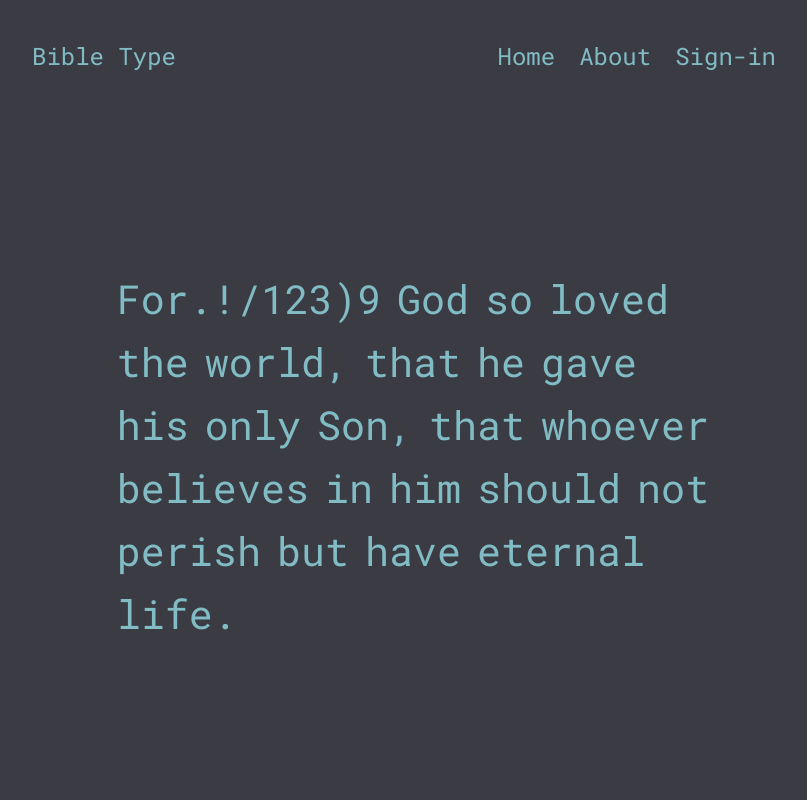
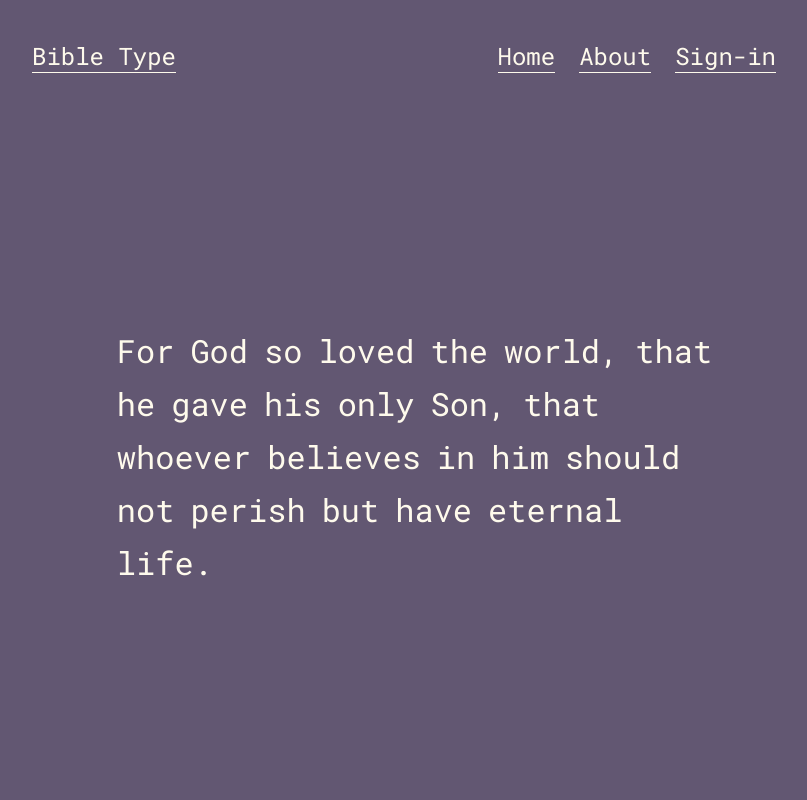
Before and after one commit to spak9/Bible-Type, a Django app: page /type/ in a window 1280 px wide. Shown: the whole page, without its empty margins (224-1031 px from the left). Run offline with Django 3.2, Linux system fonts and the light colour scheme; some libraries are stand-ins or nearby versions.

Commit message:
fixed basic keydown functionality

```diff
--- a/typing_system/static/typing_system/base.js
+++ b/typing_system/static/typing_system/base.js
@@ -1,5 +1,5 @@
 let type_area = document.querySelector(".type-area");
-let verse = "For.!/123)9 God so loved the world, that he gave his only Son, that whoever believes in him should not perish but have eternal life.";
+let verse = "For God so loved the world, that he gave his only Son, that whoever believes in him should not perish but have eternal life.";
 let verse_words = []; // array of string; the 'verse' tokenized
 let words = []; // array of HTML Span objects
 let cursor = document.getElementById("cursor"); // the text cursor
@@ -74,65 +74,90 @@ $(document).ready(function() {
             // if 'Shift', just ignore
             if (e.key === "Shift") return;
         }
-        // The 2nd sequential key, or 1st without 'Shift'
 
-        // case 1. correct input
-        if (e.key === arrayOfLetters[j].innerHTML) {
-            // edge case for iterating to the next word
-            if ((words[i].childElementCount - 1) === j) {
-                arrayOfLetters[j].classList.add("correct-letter");
-                arrayOfLetters[j].classList.remove("curr-letter");
-                // update the word
-                i++;
-                j = 0;
-                arrayOfLetters = words[i].children;
+        // case 3. space; iterate to next word
+        if (e.key === " ") {
+            // special cases: when curr-letter-right is on.
+            // j will always be 1 ahead of last usable letter
+            if (j >= verse_words[i].length) {
+                j--;
+            }
+            arrayOfLetters[j].classList.remove("curr-letter", "curr-letter-right");
+            i++;
+            j = 0;
+            arrayOfLetters = words[i].children;
+            arrayOfLetters[j].classList.add("curr-letter");
+        }
+        // case 2. backspace; go back to prior letter, if applicable
+        else if (e.key === "Backspace") {
+            // special cases for appended letters
+
+            // for last letter
+            if (j === verse_words[i].length) {
+                j--;
+                arrayOfLetters[j].classList = "";
                 arrayOfLetters[j].classList.add("curr-letter");
                 return;
             }
-            arrayOfLetters[j].classList.add("correct-letter");
-            arrayOfLetters[j].classList.remove("curr-letter");
-            j++;
-            arrayOfLetters[j].classList.add("curr-letter");
-        }
-        // case 2. backspace
-        else if (e.key === "Backspace") {
-            // edge case when 1st letter is curr-letter, then
-            // then go back to the previous word if possible
-            if (j === 0) {
-                // go back to prior word
-                if (i > 0) {
-                    arrayOfLetters[j].classList.remove("curr-letter");
-                    i--;
-                    j = words[i].childElementCount - 1;
-                    arrayOfLetters = words[i].children;
-                    arrayOfLetters[j].classList.remove("correct-letter");
-                    arrayOfLetters[j].classList.add("curr-letter");
-                    return;
-                }
-                else return;
+            // for appended letters
+            else if (j > verse_words[i].length) {
+                j--;
+                arrayOfLetters[j].remove();
+                arrayOfLetters[j-1].classList.add("curr-letter-right");
+                return;
             }
-            arrayOfLetters[j].classList.remove("curr-letter");
+            // for j == 0, don't disappear!
+            else if (j === 0) return;
             arrayOfLetters[j].classList = "";
             j--;
             arrayOfLetters[j].classList = "";
             arrayOfLetters[j].classList.add("curr-letter");
+            return;
         }
-        // case 3. incorrect case
-        else {
-            // edge case for iterating to the next word
-            if ((words[i].childElementCount - 1) === j) {
-                arrayOfLetters[j].classList.add("incorrect-letter");
-                arrayOfLetters[j].classList.remove("curr-letter");
-                // update the word
-                i++;
-                j = 0;
-                arrayOfLetters = words[i].children;
-                arrayOfLetters[j].classList.add("curr-letter");
+
+        // case 0. Need to append extra letters
+
+        // User reaches end of word, that is
+        // j >= words[i].length(), then move cursor to right-side
+        else if (j >= verse_words[i].length) {
+            // Common case: appending words
+            arrayOfLetters[j-1].classList.remove("curr-letter-right");
+            let letter = document.createElement("span");
+            letter.classList.add("letter")
+            letter.classList.add("curr-letter-right");
+            letter.classList.add("extra-letter");
+            letter.innerHTML = e.key;
+            words[i].appendChild(letter);
+            j++;
+            return;
+
+        }
+
+        // case 1. correct input
+        else if (e.key === arrayOfLetters[j].innerHTML) {
+            arrayOfLetters[j].classList.add("correct-letter");
+            arrayOfLetters[j].classList.remove("curr-letter");
+            j++;
+            // ONLY FOR LAST LETTER, not appending
+            if (j >= verse_words[i].length) {
+                // Uncommon case: user reaches the end of the word
+                arrayOfLetters[j-1].classList.add("curr-letter-right");
                 return;
             }
+            arrayOfLetters[j].classList.add("curr-letter");
+
+        }
+        // case 4. incorrect case
+        else {
             arrayOfLetters[j].classList.add("incorrect-letter");
             arrayOfLetters[j].classList.remove("curr-letter");
             j++;
+            // ONLY FOR LAST LETTER, not appending
+            if (j >= verse_words[i].length) {
+                // Uncommon case: user reaches the end of the word
+                arrayOfLetters[j-1].classList.add("curr-letter-right");
+                return;
+            }
             arrayOfLetters[j].classList.add("curr-letter");
         }
 
--- a/typing_system/static/typing_system/styles.css
+++ b/typing_system/static/typing_system/styles.css
@@ -1,3 +1,11 @@
+/* CSS Variables */
+:root {
+    --background-color: #625772;
+    --text-color: #fefaec;
+    --correct-color:#a9eee6;
+    --incorrect-color:#f38181;
+    --appended-color:#ef4f4f;
+}
 /* General */
 * {
     margin: 0;
@@ -6,8 +14,8 @@
 }
 body {
     font-family: 'Roboto Mono', monospace;
-    background-color: #3B3B43;
-    color: #81BCC5;
+    background-color: var(--background-color);
+    color: var(--text-color);
 }
 /* Main Content */
 .flex-container {
@@ -26,21 +34,21 @@ body {
 }
 .navbar a {
     text-decoration:none;
-    border-bottom:1px solid transparent;
+    border-bottom:1px solid var(--text-color);
     transition: border-bottom ease-in-out .25s;
 }
 .navbar a:hover {
-    border-color:#81BCC5;
+    border-color:transparent;
 }
 .link {
     display:inline-block;
     margin-right:1.5rem;
-    color: #81BCC5;
+    color: var(--text-color);
     font-size:1.5rem;
 }
 .logo {
     display:inline-block;
-    color: #81BCC5;
+    color: var(--text-color);
     font-size:1.5rem;
     margin-right:auto;
 }
@@ -52,49 +60,55 @@ body {
     width:80%;
     /* border:solid 2px #81BCC5;*/
     margin: auto auto;
-    color: #81BCC5;
-    font-size:2.5rem;
+    color: var(--text-color);
+    font-size:2rem;
 }
 .word {
     margin: 5px .5rem;
 }
 span .curr-letter {
-    border-bottom: 3px solid;
-    animation-name:blink_bottom;
+    box-shadow: inset 2px 0 0 0;
+    animation-name:text-cursor;
+    animation-duration:.6s;
+    animation-direction:alternate;
+    animation-iteration-count:infinite;
+}
+span .curr-letter-right {
+    box-shadow: inset -2px 0 0 0;
+    animation-name:text-cursor-right;
     animation-duration:.6s;
     animation-direction:alternate;
     animation-iteration-count:infinite;
 }
 span .incorrect-letter {
-    color: #df153e;
+    color: var(--incorrect-color);
 }
 span .correct-letter {
-    color: #DFC659;
+    color: var(--correct-color);
 }
 span .letter {
-
+    display:inline-block;
+    text-align:right;
+}
+span .extra-letter{
+    color: var(--appended-color);
 }
 /* text cursor & animations */
-/* @keyframes blink_cursor {
-    from {opacity: 1;}
-    to {opacity: 0;}
+
+@keyframes text-cursor {
+    from {
+        box-shadow: inset 2px 0 0 0 #a57c80;
+    }
+    to {
+        box-shadow: inset 2px 0 0 0 transparent;
+    }
 }
 
-#cursor {
-    display:inline-block;
-    height:1.5rem;
-    width: 2px;
-    background-color: #a57c80;
-    animation-name:blink_cursor;
-    animation-duration: .6s;
-    animation-iteration-count: infinite;
-    animation-direction:alternate;
-} */
-@keyframes blink_bottom {
+@keyframes text-cursor-right {
     from {
-        border-bottom-color:#a57c80;
+        box-shadow: inset -2px 0 0 0 #a57c80;
     }
     to {
-        border-bottom-color:transparent;
+        box-shadow: inset -2px 0 0 0 transparent;
     }
 }
```
